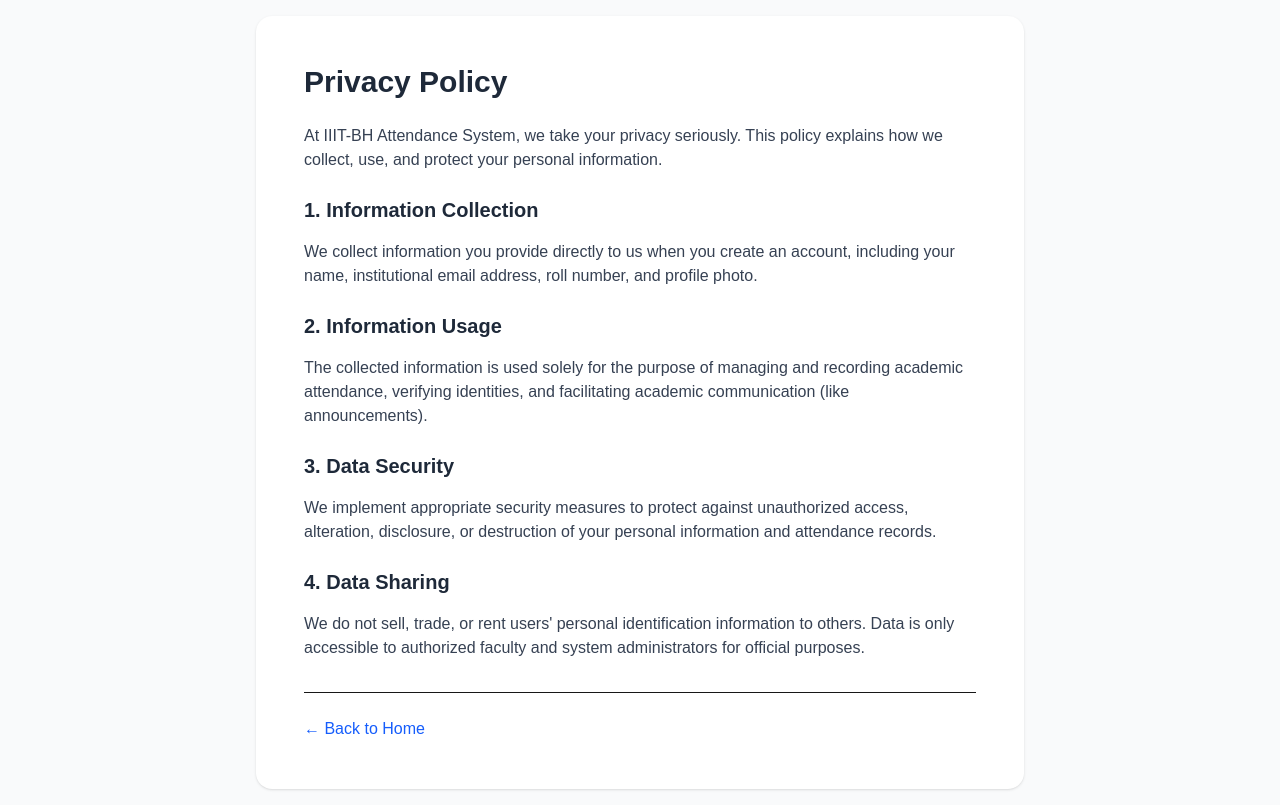
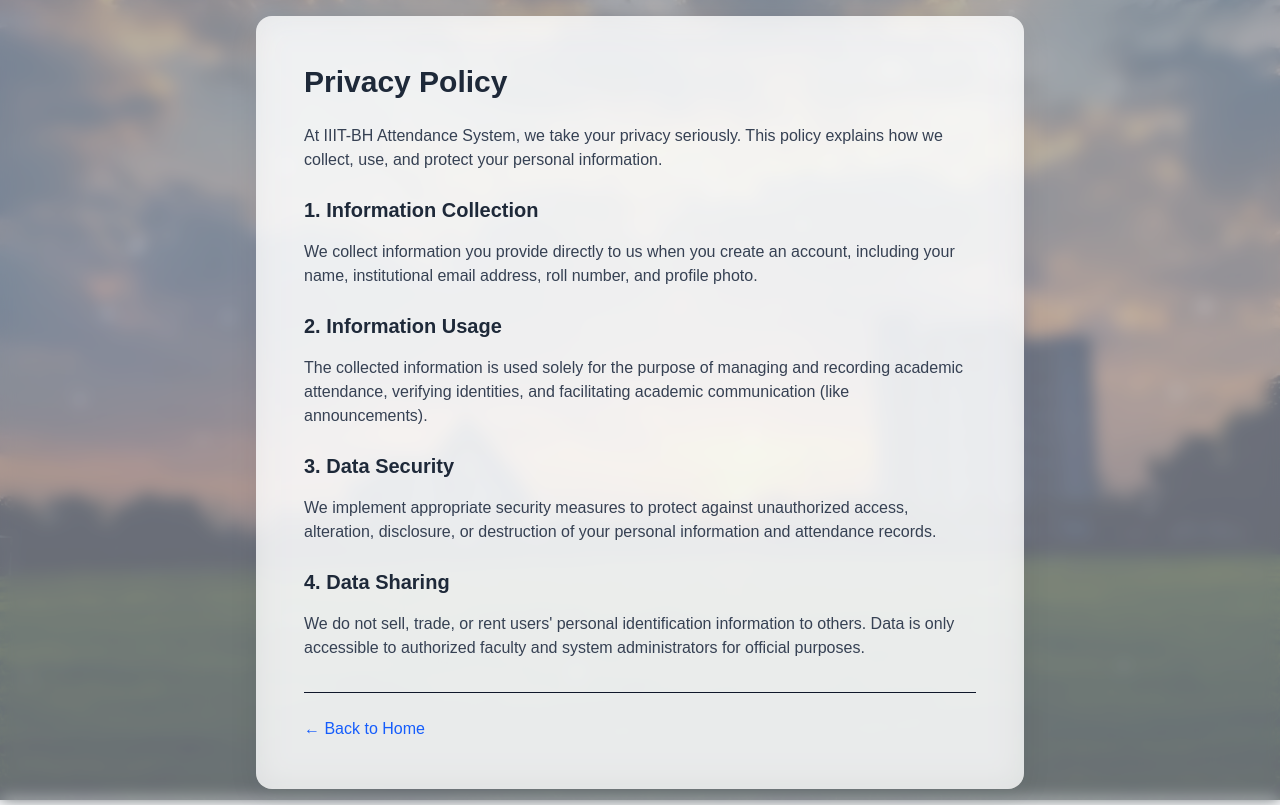
Before and after one commit to Clizerd-iiit/iiitbh-attendance, a Next.js app: page /privacy in a window 1280 px wide. Built offline with nearby package versions, Linux system fonts and the light colour scheme.

Commit message:
feat(experiment): enable global campus scenery, snowfall loop animation, and site-wide glassmorphism

```diff
--- a/src/app/auth/login/page.tsx
+++ b/src/app/auth/login/page.tsx
@@ -48,61 +48,8 @@
     }
   };
 
-  // Generate lightweight looped snowfall particles
-  const snowflakes = useMemo(() => {
-    return Array.from({ length: 38 }).map((_, i) => ({
-      id: i,
-      left: `${(i * 2.7) % 100}%`,
-      size: `${(i % 5) + 3}px`,
-      duration: `${6 + (i % 6) * 1.2}s`,
-      delay: `${(i * 0.35) % 5}s`,
-      opacity: 0.35 + (i % 5) * 0.12,
-    }));
-  }, []);
-
   return (
-    <div className="min-h-screen relative flex items-center justify-center p-4 overflow-hidden bg-slate-950">
-      {/* ── Background Scenery Layer (IIIT Bhagalpur Campus) ── */}
-      <div className="absolute inset-0 z-0">
-        <Image
-          src="/iiitbh-campus.jpg"
-          alt="IIIT Bhagalpur Campus"
-          fill
-          priority
-          className="object-cover object-center scale-105 filter contrast-125 brightness-75 transition-all duration-700"
-        />
-
-        {/* White Architectural Sketch & Frosted Overlay */}
-        <div className="absolute inset-0 bg-gradient-to-t from-slate-950/90 via-blue-950/60 to-slate-900/80 backdrop-blur-[2px]" />
-
-        {/* Artistic line sketch overlay texture */}
-        <div
-          className="absolute inset-0 opacity-25 mix-blend-screen pointer-events-none bg-center bg-cover"
-          style={{
-            backgroundImage: "radial-gradient(circle at center, rgba(255,255,255,0.2) 1px, transparent 1px)",
-            backgroundSize: "24px 24px",
-          }}
-        />
-      </div>
-
-      {/* ── Snowfall Loop Particles ── */}
-      <div className="absolute inset-0 pointer-events-none z-10 overflow-hidden">
-        {snowflakes.map(flake => (
-          <span
-            key={flake.id}
-            className="snow-flake"
-            style={{
-              left: flake.left,
-              width: flake.size,
-              height: flake.size,
-              animationDuration: flake.duration,
-              animationDelay: flake.delay,
-              opacity: flake.opacity,
-            }}
-          />
-        ))}
-      </div>
-
+    <div className="min-h-screen relative flex items-center justify-center p-4 overflow-hidden">
       {/* ── Top Bar with Theme Toggle ── */}
       <div className="absolute top-4 right-4 z-30">
         <ThemeToggle className="glass-panel" />
--- a/src/app/globals.css
+++ b/src/app/globals.css
@@ -1,8 +1,8 @@
 @import "tailwindcss";
 
 :root {
-  --background: #ffffff;
-  --foreground: #171717;
+  --background: transparent;
+  --foreground: #0f172a;
 }
 
 @theme inline {
@@ -16,29 +16,57 @@
 /* DARK BROWNISH THEME (RICH ESPRESSO & WARM SAND)                    */
 /* ------------------------------------------------------------------ */
 html.dark {
-  --background: #17120e;
+  --background: transparent;
   --foreground: #f6eee5;
   color-scheme: dark;
 }
 
 html.dark body {
-  background-color: #17120e !important;
+  background-color: transparent !important;
   color: #f6eee5 !important;
 }
 
+/* Global Glassmorphic Card & Panel Overrides */
+.bg-white {
+  background-color: rgba(255, 255, 255, 0.76) !important;
+  backdrop-filter: blur(16px) saturate(170%);
+  -webkit-backdrop-filter: blur(16px) saturate(170%);
+  border-color: rgba(255, 255, 255, 0.45) !important;
+  box-shadow: 0 8px 30px rgba(15, 23, 42, 0.08);
+}
+
 html.dark .bg-white {
-  background-color: #241c16 !important;
+  background-color: rgba(36, 28, 22, 0.78) !important;
+  backdrop-filter: blur(16px) saturate(170%);
+  -webkit-backdrop-filter: blur(16px) saturate(170%);
+  border-color: rgba(85, 65, 50, 0.5) !important;
+  box-shadow: 0 8px 30px rgba(0, 0, 0, 0.35);
   color: #f6eee5 !important;
-  border-color: #3d3026 !important;
+}
+
+.bg-gray-50 {
+  background-color: rgba(248, 250, 252, 0.42) !important;
+  backdrop-filter: blur(8px);
+  -webkit-backdrop-filter: blur(8px);
 }
 
 html.dark .bg-gray-50 {
-  background-color: #1a1410 !important;
+  background-color: rgba(22, 17, 13, 0.55) !important;
+  backdrop-filter: blur(8px);
+  -webkit-backdrop-filter: blur(8px);
   color: #f6eee5 !important;
 }
 
+.bg-gray-100 {
+  background-color: rgba(241, 245, 249, 0.65) !important;
+  backdrop-filter: blur(10px);
+  -webkit-backdrop-filter: blur(10px);
+}
+
 html.dark .bg-gray-100 {
-  background-color: #2a2018 !important;
+  background-color: rgba(46, 36, 28, 0.72) !important;
+  backdrop-filter: blur(10px);
+  -webkit-backdrop-filter: blur(10px);
   color: #f6eee5 !important;
 }
 
@@ -138,17 +166,17 @@
 
 /* Glassmorphism Classes */
 .glass-panel {
-  background: rgba(255, 255, 255, 0.82);
-  backdrop-filter: blur(16px);
-  -webkit-backdrop-filter: blur(16px);
-  border: 1px solid rgba(255, 255, 255, 0.35);
+  background: rgba(255, 255, 255, 0.72) !important;
+  backdrop-filter: blur(16px) saturate(170%);
+  -webkit-backdrop-filter: blur(16px) saturate(170%);
+  border: 1px solid rgba(255, 255, 255, 0.45);
 }
 
 html.dark .glass-panel {
-  background: rgba(36, 28, 22, 0.85);
-  backdrop-filter: blur(16px);
-  -webkit-backdrop-filter: blur(16px);
-  border: 1px solid rgba(82, 63, 48, 0.45);
+  background: rgba(36, 28, 22, 0.76) !important;
+  backdrop-filter: blur(16px) saturate(170%);
+  -webkit-backdrop-filter: blur(16px) saturate(170%);
+  border: 1px solid rgba(82, 63, 48, 0.5);
 }
 
 /* Ultra-Glassmorphism for Login Card & Translucent Overlays */
@@ -169,9 +197,10 @@
 }
 
 body {
-  background: var(--background);
+  background: transparent !important;
   color: var(--foreground);
   font-family: Arial, Helvetica, sans-serif;
+  min-height: 100vh;
 }
 
 /* Fix for iOS Safari fading out disabled inputs and texts */
--- a/src/app/layout.tsx
+++ b/src/app/layout.tsx
@@ -3,6 +3,7 @@
 import { AuthProvider } from '@/components/shared/AuthProvider';
 import PWARegister from '@/components/shared/PWARegister';
 import { OfflineNotifier } from '@/components/shared/OfflineNotifier';
+import { GlobalBackground } from '@/components/shared/GlobalBackground';
 
 const inter = { className: '' };
 
@@ -45,6 +46,7 @@
         />
       </head>
       <body className={inter.className}>
+        <GlobalBackground />
         <AuthProvider>
           {children}
           <PWARegister />
--- /dev/null
+++ b/src/components/shared/GlobalBackground.tsx
@@ -0,0 +1,67 @@
+'use client';
+
+import React, { useMemo } from 'react';
+import Image from 'next/image';
+
+export function GlobalBackground() {
+  // Generate lightweight looped snowfall particles
+  const snowflakes = useMemo(() => {
+    return Array.from({ length: 42 }).map((_, i) => ({
+      id: i,
+      left: `${(i * 2.38) % 100}%`,
+      size: `${(i % 5) + 3}px`,
+      duration: `${6.5 + (i % 6) * 1.3}s`,
+      delay: `${(i * 0.28) % 5}s`,
+      opacity: 0.35 + (i % 5) * 0.12,
+    }));
+  }, []);
+
+  return (
+    <aside
+      aria-hidden="true"
+      className="fixed inset-0 pointer-events-none -z-50 overflow-hidden select-none"
+    >
+      {/* ── Background Scenery Layer (IIIT Bhagalpur Campus) ── */}
+      <div className="absolute inset-0">
+        <Image
+          src="/iiitbh-campus.jpg"
+          alt=""
+          role="presentation"
+          fill
+          priority
+          className="object-cover object-center scale-105 filter contrast-125 brightness-90 dark:brightness-60 transition-all duration-700"
+        />
+
+        {/* Dynamic Architectural Frosted Gradient Overlay */}
+        <div className="absolute inset-0 bg-gradient-to-t from-slate-950/70 via-blue-950/35 to-slate-900/50 dark:from-[#120e0b]/92 dark:via-[#1f1712]/75 dark:to-[#120e0b]/85 transition-colors duration-500" />
+
+        {/* Artistic line sketch overlay texture */}
+        <div
+          className="absolute inset-0 opacity-20 mix-blend-screen pointer-events-none bg-center bg-cover"
+          style={{
+            backgroundImage: 'radial-gradient(circle at center, rgba(255,255,255,0.22) 1px, transparent 1px)',
+            backgroundSize: '24px 24px',
+          }}
+        />
+      </div>
+
+      {/* ── Snowfall Loop Particles ── */}
+      <div className="absolute inset-0 pointer-events-none z-10 overflow-hidden">
+        {snowflakes.map(flake => (
+          <span
+            key={flake.id}
+            className="snow-flake"
+            style={{
+              left: flake.left,
+              width: flake.size,
+              height: flake.size,
+              animationDuration: flake.duration,
+              animationDelay: flake.delay,
+              opacity: flake.opacity,
+            }}
+          />
+        ))}
+      </div>
+    </aside>
+  );
+}
--- a/src/components/shared/Navbar.tsx
+++ b/src/components/shared/Navbar.tsx
@@ -364,7 +364,7 @@
   return (
     <>
       {/* ── Mobile hamburger ── */}
-      <div className="md:hidden fixed top-0 left-0 right-0 z-40 bg-white dark:bg-[#1a1410] border-b border-gray-100 dark:border-[#3d3026] flex items-center px-4 py-3 gap-3 shadow-sm">
+      <div className="md:hidden fixed top-0 left-0 right-0 z-40 bg-white/85 dark:bg-[#1a1410]/85 backdrop-blur-xl border-b border-gray-200/50 dark:border-[#3d3026] flex items-center px-4 py-3 gap-3 shadow-sm">
         <button onClick={() => setOpen(o => !o)}
           className="p-2 rounded-lg hover:bg-gray-100 dark:hover:bg-[#2d221a] text-gray-700 dark:text-[#fcf7f2] transition">
           {open ? '✕' : '☰'}
@@ -386,13 +386,13 @@
       )}
 
       {/* ── Mobile drawer ── */}
-      <div className={`md:hidden fixed top-0 left-0 h-full w-64 bg-white dark:bg-[#1a1410] border-r dark:border-[#3d3026] z-50 shadow-2xl transform transition-transform duration-300
+      <div className={`md:hidden fixed top-0 left-0 h-full w-64 bg-white/90 dark:bg-[#1a1410]/90 backdrop-blur-2xl border-r border-gray-200/50 dark:border-[#3d3026] z-50 shadow-2xl transform transition-transform duration-300
         ${open ? 'translate-x-0' : '-translate-x-full'}`}>
         {navContent}
       </div>
 
       {/* ── Desktop sidebar (fixed) ── */}
-      <div className={`hidden md:flex flex-col fixed top-0 left-0 h-full bg-white dark:bg-[#1a1410] border-r border-gray-100 dark:border-[#3d3026] shadow-sm z-30 transition-all duration-300 ${sidebarW}`}>
+      <div className={`hidden md:flex flex-col fixed top-0 left-0 h-full bg-white/85 dark:bg-[#1a1410]/85 backdrop-blur-xl border-r border-gray-200/50 dark:border-[#3d3026] shadow-sm z-30 transition-all duration-300 ${sidebarW}`}>
         {navContent}
       </div>
     </>
```
